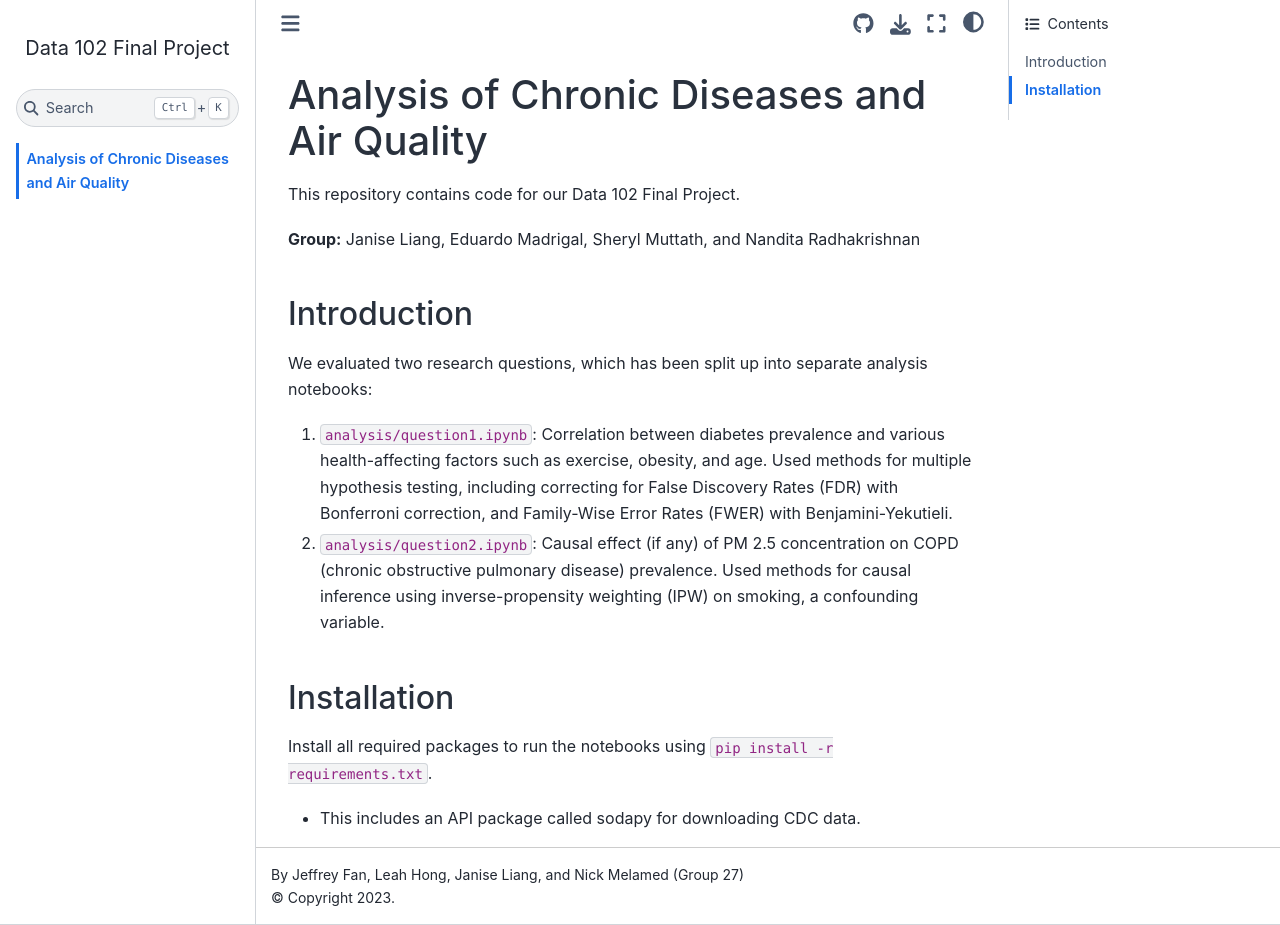
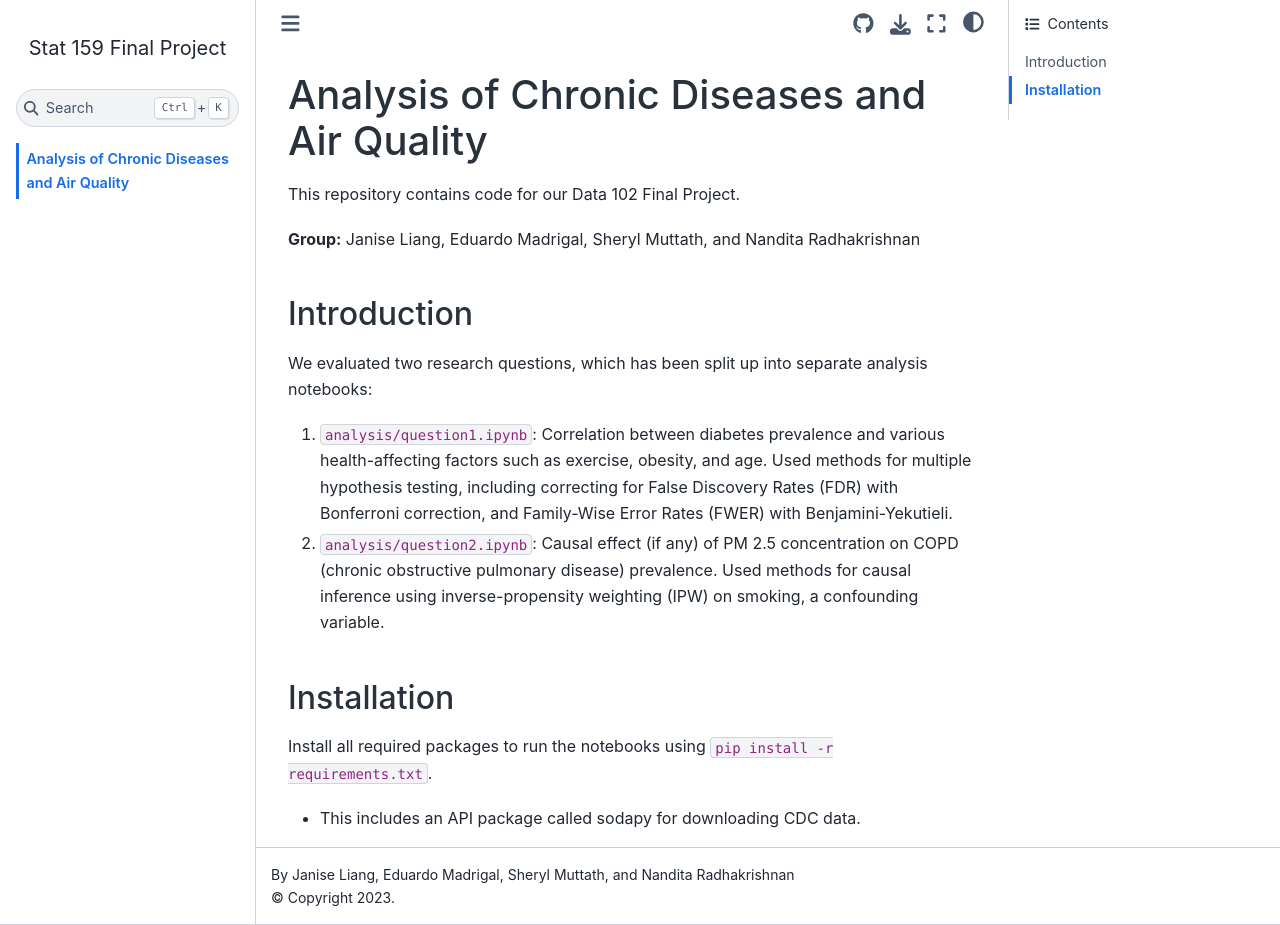
Before and after one commit to janiseliang/data102-final-project, a Jupyter Book: the page built from README.md, in a window 1280 px wide and 925 px high. Built offline with Jupyter Book 1.0.4 settings and Sphinx 7.4.7 and the Sphinx Book theme 1.1.4, drawn with Linux system fonts in a browser that asks for light colours; pages that are not in the unit, such as notebooks, are missing from menus.

Commit message:
update config for this project & delete build files

```diff
--- a/_config.yml
+++ b/_config.yml
@@ -1,8 +1,8 @@
 # Book settings
 # Learn more at https://jupyterbook.org/customize/config.html
 
-title: Data 102 Final Project
-author: Jeffrey Fan, Leah Hong, Janise Liang, and Nick Melamed (Group 27)
+title: Stat 159 Final Project
+author: Janise Liang, Eduardo Madrigal, Sheryl Muttath, and Nandita Radhakrishnan
 copyright: "2023"
 # logo: logo.png
 
@@ -18,7 +18,7 @@ latex:
 
 # Information about where the book exists on the web
 repository:
-  url: https://github.com/UCB-stat-159-s23/project-Group27
+  url: https://github.com/janiseliang/data102-final-project
   path_to_book: /
   branch: gh-pages
 
@@ -28,4 +28,3 @@ html:
 
 launch_buttons:
   notebook_interface        : jupyterlab
-  binderhub_url             : https://mybinder.org/v2/gh/UCB-stat-159-s23/project-Group27/main?labpath=main.ipynb
```
Also changed, not shown: 10 other files.
